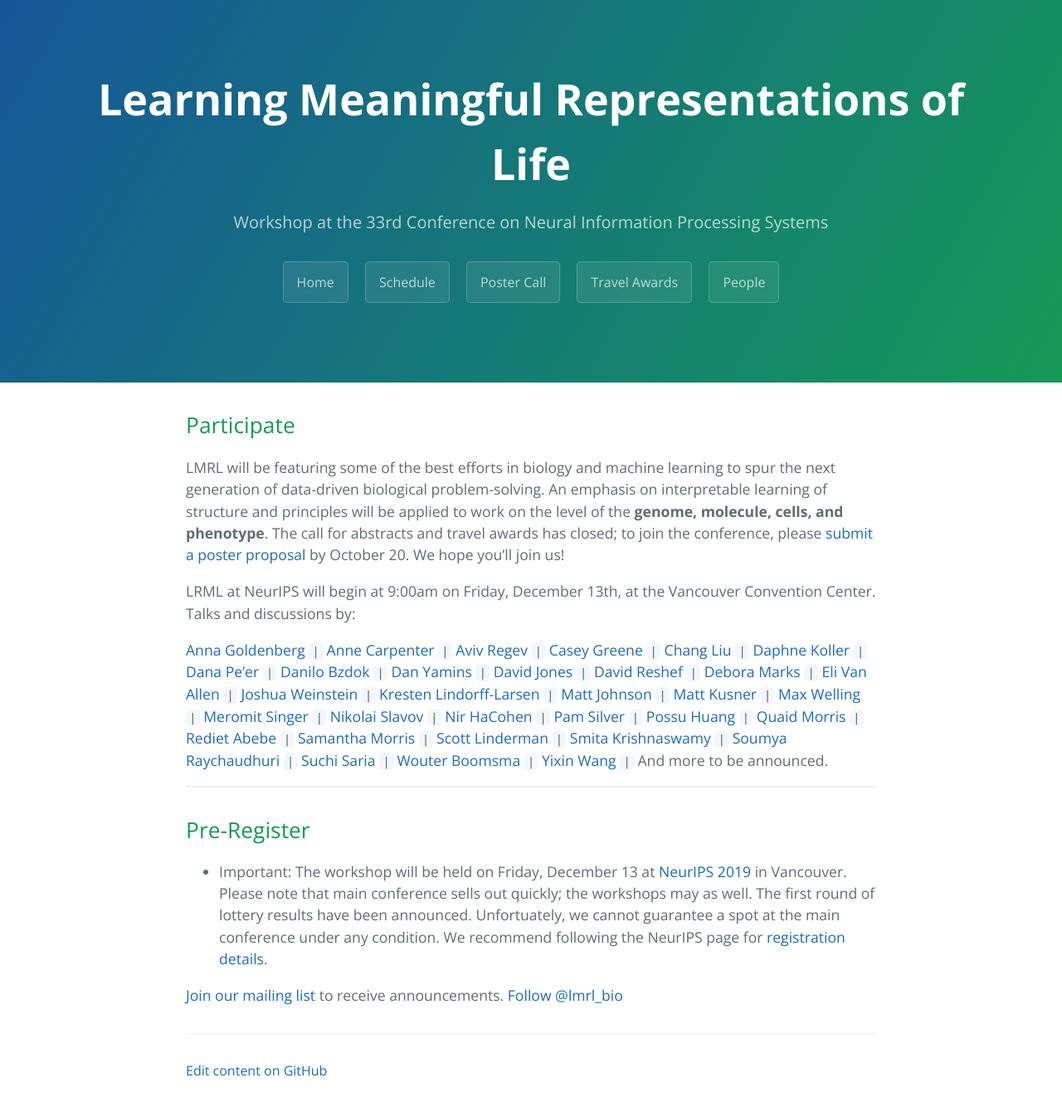
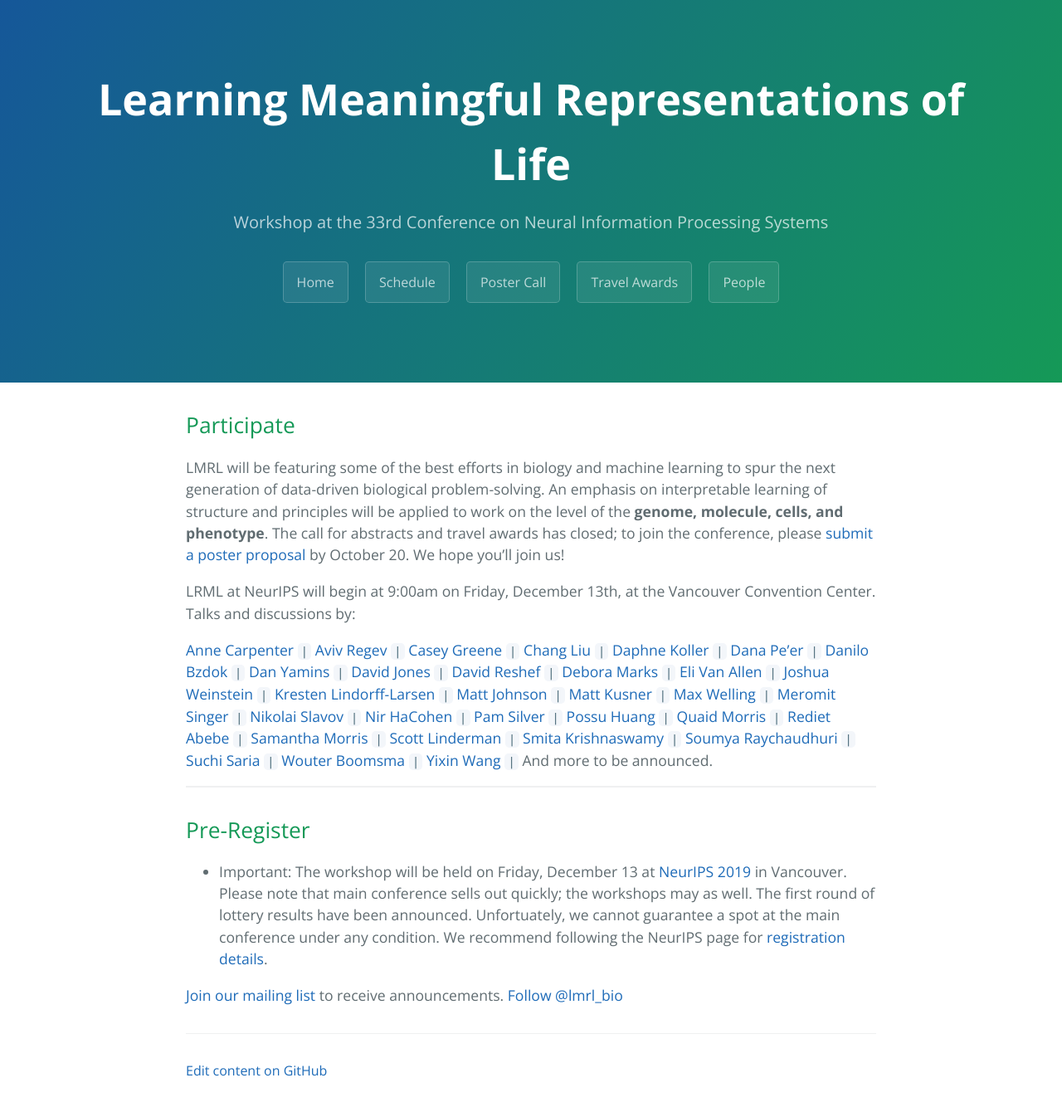
Before and after one commit to lmrl-bio/lmrl-bio.github.io, a Jekyll site: the page built from index.md, in a window 1280 px wide. Shown: the whole page at 83% size. Built offline with Jekyll 4.4.1, drawn with Linux system fonts in a browser that asks for light colours; comment, search, counter and statistics services are not loaded; our own code applies the rules of GitHub Pages for plain Markdown files.

Commit message:
Update index.md

```diff
--- a/index.md
+++ b/index.md
@@ -8,7 +8,6 @@ LMRL will be featuring some of the best efforts in biology and machine learning
 
 LRML at NeurIPS will begin at 9:00am on Friday, December 13th, at the Vancouver Convention Center. Talks and discussions by:
 
-[Anna Goldenberg](https://www.cs.toronto.edu/~goldenberg/Anna_Goldenberg/Home.html) `|`
 [Anne Carpenter](https://personal.broadinstitute.org/anne/) `|`
 [Aviv Regev](https://www.broadinstitute.org/regev-lab) `|`
 [Casey Greene](http://www.greenelab.com/) `|`
```
